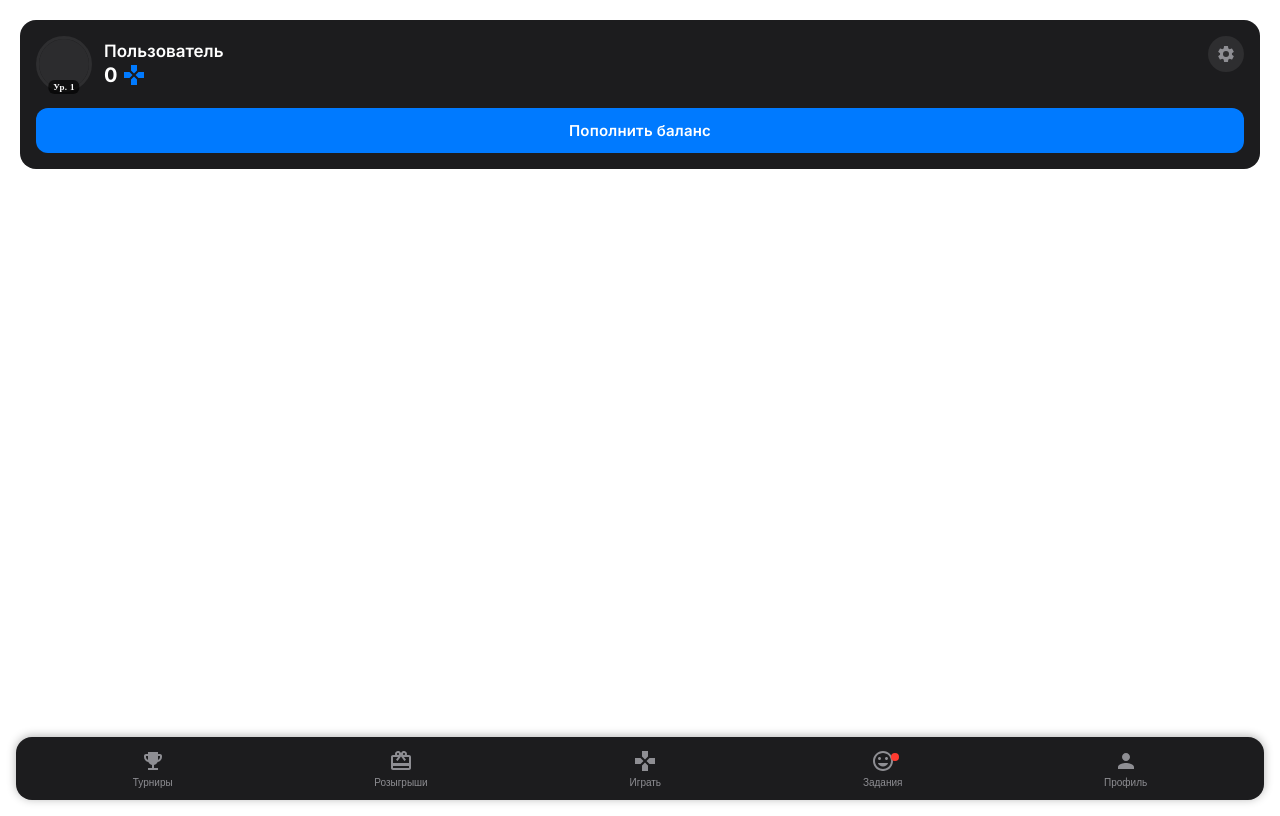
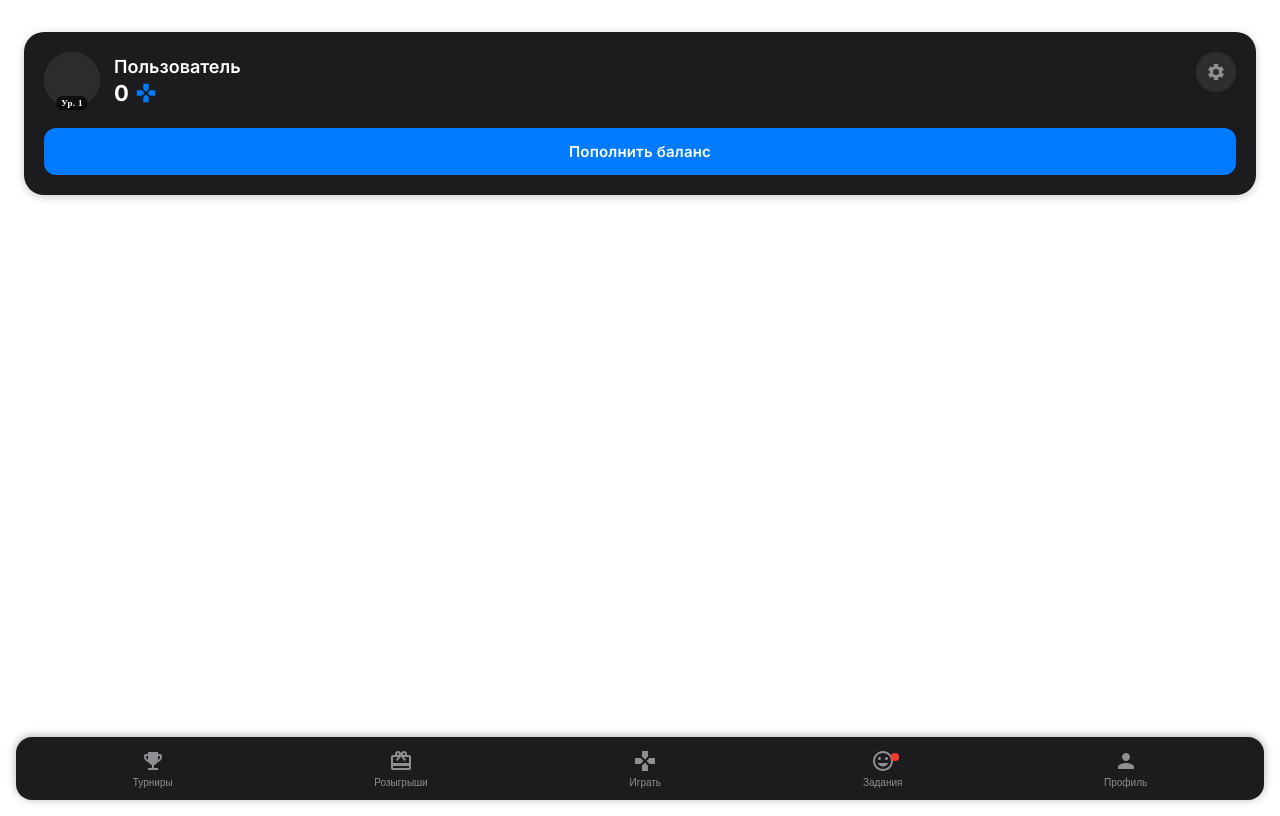
Before and after one commit to deewau/pigfarm-mini-app, a React (Vite) app: page /profile in a window 1280 px wide. Built offline with nearby package versions, Linux system fonts and the light colour scheme.

Commit message:
style: adjust profile card proportions and spacing

```diff
--- a/src/pages/Profile.css
+++ b/src/pages/Profile.css
@@ -1,27 +1,28 @@
 .profile {
-  padding: 12px;
+  padding: 24px 16px;
   display: flex;
   flex-direction: column;
-  gap: 12px;
+  gap: 16px;
 }
 
 .profile__card {
   background: #1c1c1e;
-  border-radius: 16px;
-  padding: 16px;
+  border-radius: 20px;
+  padding: 20px;
+  box-shadow: 0 2px 8px rgba(0, 0, 0, 0.2);
 }
 
 .profile__header {
   display: flex;
   justify-content: space-between;
   align-items: flex-start;
-  margin-bottom: 16px;
+  margin-bottom: 20px;
 }
 
 .profile__user-info {
   display: flex;
   align-items: center;
-  gap: 12px;
+  gap: 14px;
 }
 
 .profile__avatar-wrapper {
@@ -49,12 +50,12 @@
 .profile__details {
   display: flex;
   flex-direction: column;
-  gap: 2px;
+  gap: 4px;
 }
 
 .profile__name {
   font-family: 'Inter', system-ui, -apple-system, sans-serif;
-  font-size: 17px;
+  font-size: 18px;
   font-weight: 600;
   color: #ffffff;
   line-height: 1.2;
@@ -63,12 +64,12 @@
 .profile__balance {
   display: flex;
   align-items: center;
-  gap: 4px;
+  gap: 6px;
 }
 
 .profile__balance-value {
   font-family: 'Inter', system-ui, -apple-system, sans-serif;
-  font-size: 20px;
+  font-size: 22px;
   font-weight: 700;
   color: #ffffff;
   line-height: 1;
@@ -80,12 +81,17 @@
   color: #007aff;
 }
 
+.profile__balance-icon svg {
+  width: 22px;
+  height: 22px;
+}
+
 .profile__settings {
   background: rgba(255, 255, 255, 0.08);
   border: none;
   border-radius: 50%;
-  width: 36px;
-  height: 36px;
+  width: 40px;
+  height: 40px;
   display: flex;
   align-items: center;
   justify-content: center;
@@ -101,7 +107,7 @@
 
 .profile__deposit {
   width: 100%;
-  padding: 13px 16px;
+  padding: 14px 16px;
   background: #007aff;
   color: #ffffff;
   border: none;
```
